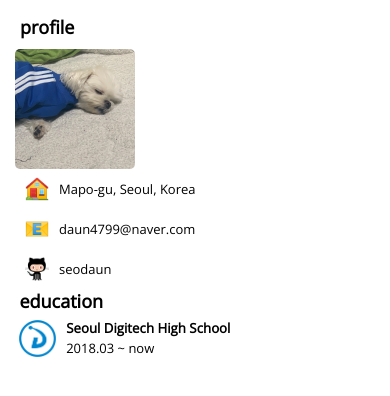
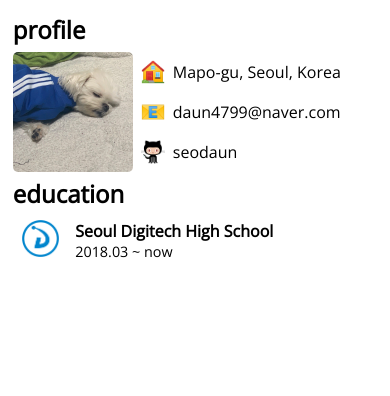
Before and after one commit to seodaun/vanila_js_portfolio, a plain HTML site: page views/about.html in a window 390 px wide. Drawn offline with nearby package versions, Linux system fonts and the light colour scheme.

Commit message:
modify about responsive

```diff
--- a/public/stylesheet/about.css
+++ b/public/stylesheet/about.css
@@ -6,86 +6,77 @@
 	--font-midium: 0.9rem;
 	--font-large: 1.125rem;
 }
-* {
+* {box-sizing: border-box;
 	margin: 0;
 	padding: 0;
-	box-sizing: border-box;
 	font-family: 'Open Sans', sans-serif;
 }
 #about {
 	width: 100%;
 	height: 100%;
+	padding: 0.8rem 0 0 0.8rem;
 }
-#about .profile {
-	width: 100%;
-	height: 11.25rem;
-	padding: 0.9375rem;
+#about ul.about-list{
+	list-style: none;
 }
-#about .profile h2 {
-	font-size: var(--font-large);
-	margin: 0 0 0.625rem 0.3125rem;
+#about ul.about-list li{
 }
-#about .profile .profile-img {
-	float: left;
+#about h2{
+	margin-bottom: 0.4rem;
+}
+#about .profile{
+
+}
+#about .profile .profile-info{
+	display:flex;
+	flex-direction: row;
+}
+#about .profile .profile-img{
+}
+#about .profile .profile-img img{
 	width: 7.5rem;
 	height: 7.5rem;
-	overflow: hidden;
 	border-radius: 0.3125rem;
 }
-#about .profile .profile-img img {
-	width: 100%;
-	height: 100%;
+#about .profile ul.profile-content{
+	list-style: none;
 }
-
-#about .profile ul {
-	width: 20.625rem;
-	height: 7.5rem;
-	list-style: none;
-	font-size: var(--font-midium);
-	float: left;
-}
-#about .profile ul li {
-	width: 100%;
-	height: 2.5rem;
-	list-style: none;
-	display: flex;
+#about .profile ul.profile-content li{
+	display:flex;
 	align-items: center;
 }
-#about .profile ul li img {
+#about .profile ul.profile-content li img{
 	width: 1.5rem;
-	height: 1.5rem;
-	margin: 0.625rem;
+	width: 1.5rem;
+	margin: 0.5rem;
 }
-#about .profile ul li p,
-a {
-	float: left;
-	font-size: var(--font-small);
-	line-height: 2.5rem;
+#about .profile ul.profile-content li p{
+	float:right;
 }
-#about .profile ul li a {
+#about .profile ul.profile-content li a{
 	color: var(--dark-c);
 	text-decoration: none;
 }
 
-#about div.education {
-	width: 100%;
-	height: 6.25rem;
-	padding: 0.9rem;
-}
-#about div.education h2 {
-	font-size: var(--font-large);
-	margin: 0 0 0.3rem 0.3125rem;
-}
-#about div.education img {
-	float: left;
+#about .education img{
 	width: 2.3rem;
 	height: 2.3rem;
-	margin: 0.15625rem 0.625rem 0.15625rem 0.3125rem;
 }
-#about div.education p {
-	font-size: var(--font-small);
-	line-height: 1.25rem;
+#about .education .education-content{
+	display:flex;
+	flex-direction: row;
+	margin: 0.6rem;
 }
-#about div.education h5 {
-	line-height: 1.25rem;
+#about .education .education-content .education-info {
+	margin-left: 1rem;
 }
+
+#about .education .education-content .education-info p{
+	font-size: 0.9rem;
+}
+
+@media screen and (max-width:380px){
+	#about .profile .profile-info{
+	flex-direction: column;
+	}
+}
--- a/public/stylesheet/mac-popup.css
+++ b/public/stylesheet/mac-popup.css
@@ -10,6 +10,8 @@
 
 	--font-midium: 0.75rem;
 	--font-small: 0.5rem;
+
+	--container-height: 100%;
 }
 
 /* popup */
@@ -21,6 +23,7 @@
 	transform: translate(-50%, -50%);
 	z-index: 10;
 	width: 80%;
+	height: 50%;
 	border-radius: 10px;
 	box-shadow: 3px 3px 25px var(--black-light-c);
 	overflow: hidden;
@@ -122,7 +125,7 @@
 #mac-popup section {
 	float: left;
 	width: 80%;
-	height: 25rem;
+	height: var(--container-height);
 	border-radius: 0 0 10px 0;
 	background-color: var(--white-light-c);
 }
@@ -135,7 +138,7 @@
 #mac-popup > nav {
 	float: left;
 	width: 20%;
-	height: 25rem;
+	height: var(--container-height);
 	border-radius: 0 0 0 10px;
 	background-color: var(--white-dark-c);
 }
@@ -157,3 +160,13 @@
 	font-size: var(--font-midium);
 	line-height: 1.2rem;
 }
+
+@media screen and (max-width:500px){
+	#wrap nav{
+		width: 16.3rem;
+	}
+	#mac-popup {
+		width: 90%;
+		height: 90%;
+	}
+}
--- a/views/about.html
+++ b/views/about.html
@@ -10,12 +10,15 @@
 
 <body>
   <div id="about">
+    <ul class="about-list">
+      <li>
         <div class="profile">
           <h2> profile</h2>
+          <div class="profile-info">
             <div class="profile-img">
               <img src="../public/images/about/profile/profile.jpg" alt="profile-img">
             </div>
-      <ul>
+            <ul class="profile-content">
               <li>
                 <img src="../public/images/about/icon/home.png" alt="location">
                 <p>Mapo-gu, Seoul, Korea</p>
@@ -30,12 +33,23 @@
               </li>
             </ul>
           </div>
+        </div>
+      </li>
+      <li>
         <div class="education">
           <h2> education</h2>
+          <div class="education-content">
+            <div class="education-img">
               <img src="../public/images/about/education/sdhs.png" alt="sdhs">
-      <h5>Seoul Digitech High School</h5>
+            </div>
+            <div class="education-info">
+              <h4>Seoul Digitech High School</h4>
               <p>2018.03 ~ now</p>
             </div>
+          </div>
+        </div>
+      </li>
+    </ul>
   </div>
 </body>
 
```
Also changed, not shown: public/stylesheet/index.css (+0 -7 lines). Lines whose indentation alone changed are shown as unchanged.
